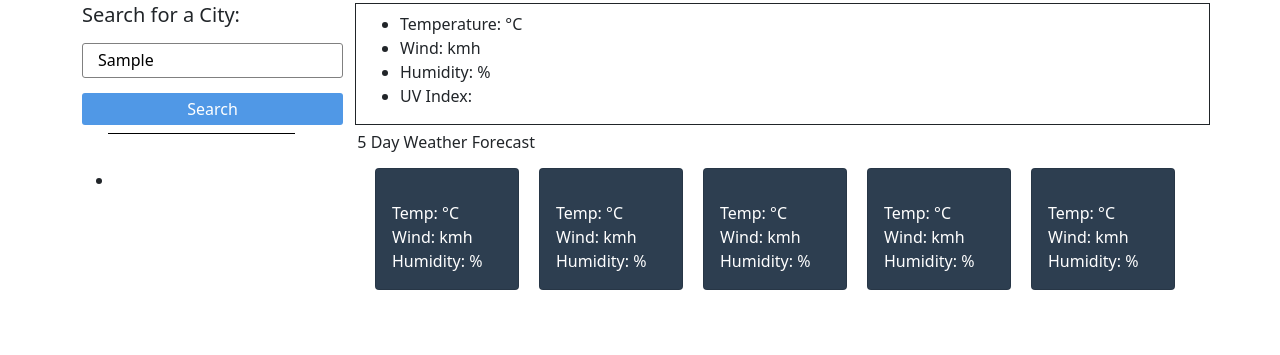
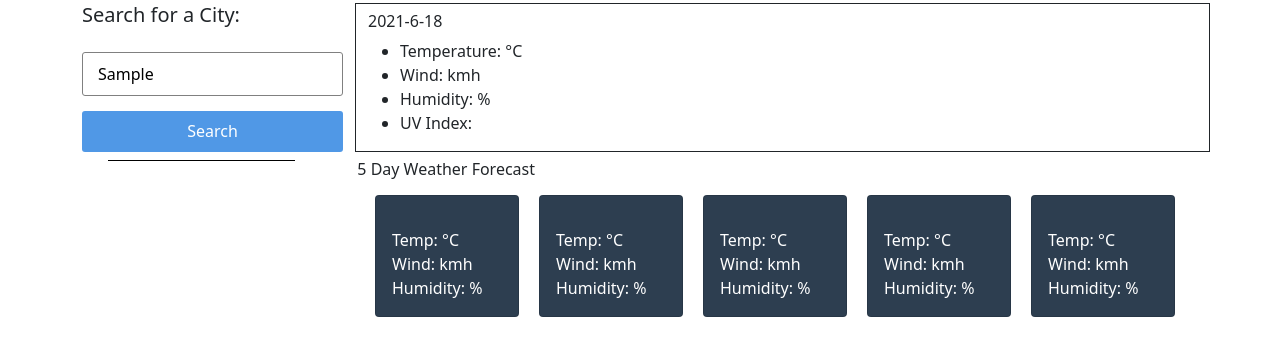
Before and after one commit to NiniSidhu/Weather-Dashboard, a plain HTML site: page index.html in a window 1280 px wide. Both pictures are taken after typing "Sample" into the empty fields and a click on the input "Search". Shown: the part 53-408 px from the top of the page. Drawn offline with nearby package versions, Linux system fonts and the light colour scheme; no server answers.

Commit message:
search history

```diff
--- a/assets/js/script.js
+++ b/assets/js/script.js
@@ -20,29 +20,61 @@ var humidity3 = document.querySelector('.humidity3');
 var humidity4 = document.querySelector('.humidity4');
 var humidity5 = document.querySelector('.humidity5');
 var humidity6 = document.querySelector('.humidity6');
+var date1 = document.querySelector('.date1');
 var date2 = document.querySelector('.date2');
 var date3 = document.querySelector('.date3');
 var date4 = document.querySelector('.date4');
 var date5 = document.querySelector('.date5');
 var date6 = document.querySelector('.date6');
+var mySearchHistory = document.querySelector('.mySearchHistory');
+var citySearch = [];
+
+
+var oldList = function(){
+  var x = localStorage.getItem("history")
+  console.log(JSON.parse(x))
+
+  // var x = JSON.parse(JSON.stringify(localStorage.getItem("history")));
+  // console.log(typeof x);
+  /*
+  for (var i=0; i<x.length; i++){
+    var z = document.createElement('li'); // is a node
+    z.innerHTML = x;
+    mySearchHistory.appendChild(z);
+  };*/
+
+};
+
+// oldList();
 
 button.addEventListener('click', function(){
+  var today = new Date();
+  var dateValue1 = today.getFullYear()+'-'+(today.getMonth()+1)+'-'+today.getDate();
+  date1.innerHTML = dateValue1;
+
   fetch('https://api.openweathermap.org/data/2.5/weather?q='+inputValue.value+'&units=metric&appid=2fad36d0135aa7aa52c86dec12de0e72')
     .then(response => response.json())
     .then(data => {
-        //console.log(data);
+        console.log(data);
         var cityNameValue = data['name'];
         var tempValue = data['main']['temp'];
         var windValue = data['wind']['speed'];
         var humidityValue = data['main']['humidity'];
 
 
+
+        date1.innerHTML = dateValue1;
         cityName.innerHTML = cityNameValue;
         temp.innerHTML = tempValue;
         wind.innerHTML = windValue;
         humidity.innerHTML = humidityValue;
 
     });
+
+  citySearch.push(inputValue.value);
+localStorage.setItem("history", JSON.stringify(citySearch));
+
+
 });
 
 button.addEventListener('click', function(){
@@ -50,7 +82,7 @@ button.addEventListener('click', function(){
     .then(response => response.json())
     .then(data => {
 
-      console.log(data);
+      //console.log(data);
       var dateValue2 = data['list']['2']['dt_txt'];
       var tempValue2 = data['list']['2']['main']['temp'];
       var windValue2 = data['list']['2']['wind']['speed'];
--- a/index.html
+++ b/index.html
@@ -27,6 +27,7 @@
                 </div>
                 <div class="col-9  border border-1 border-dark">
                     <h4 class="cityName"></h4><!-- Will display the searched city name here-->
+                    <h6 class="date1"></h6>
                     <ul>
                         <li>Temperature: <span class="temp"></span>°C</li>
                         <li>Wind: <span class="wind"></span>kmh</li>
@@ -42,8 +43,8 @@
             </div>
             <div class="row">
                 <div class="col-3"> <!-- The Search History Will Go Here-->
-                    <ul id="mySearchHistory">
-                        <li></li>
+                    <ul class="mySearchHistory">
+
                     </ul>
                 </div>
 
```
